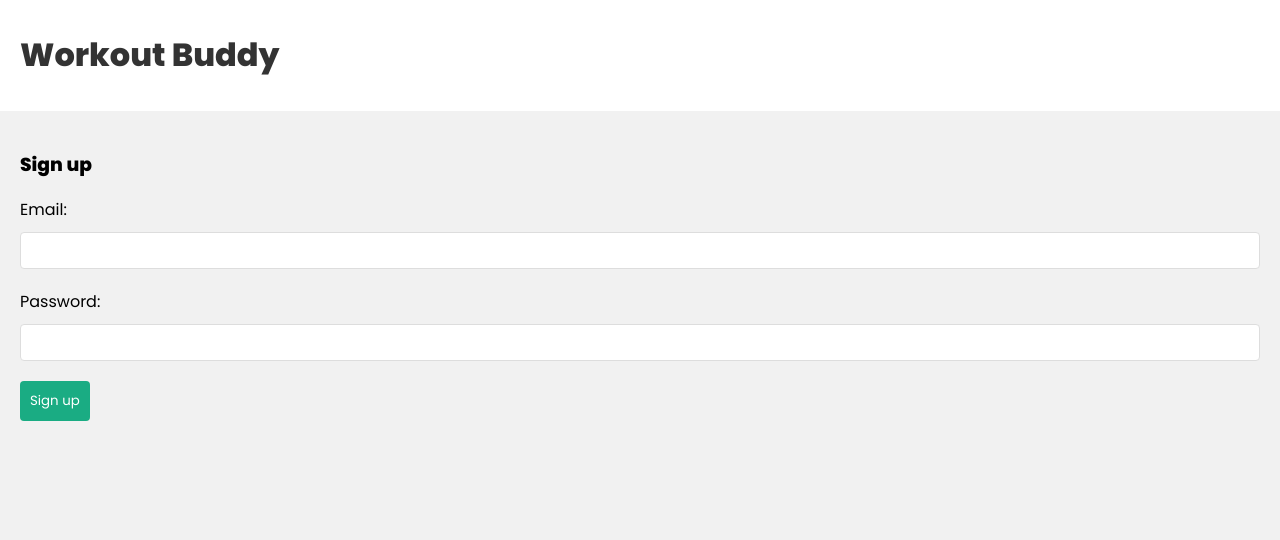
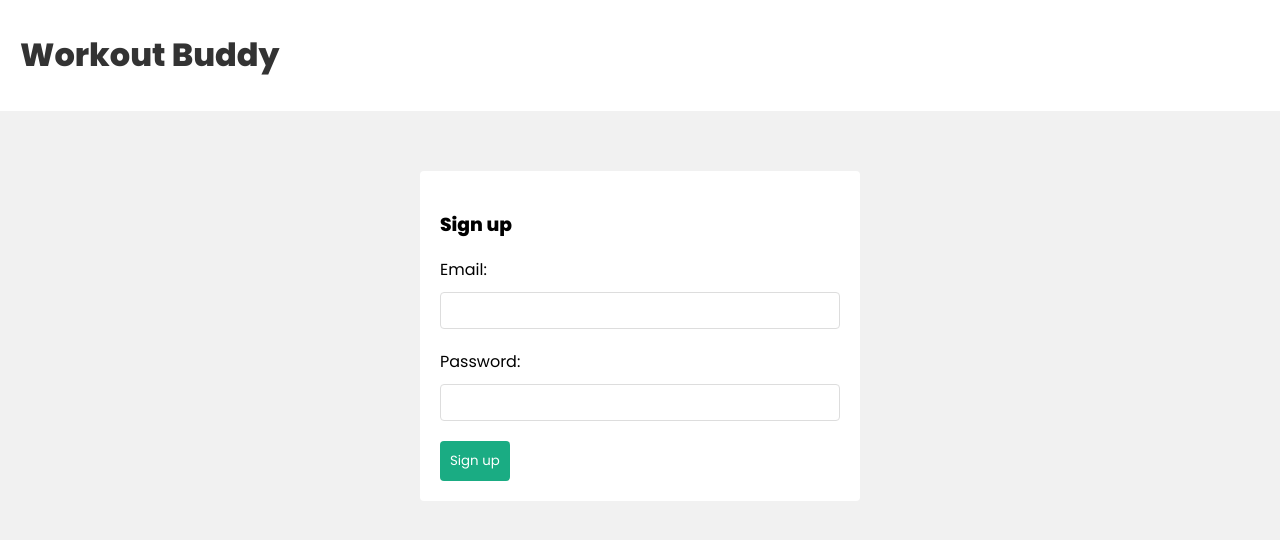
Before and after one commit to RichGod93/MERN-Stack-Project, a React (Create React App) app in the folder frontend/: page /signup in a window 1280 px wide. Shown: the top 540 px of the page. Built offline with nearby package versions, Linux system fonts and the light colour scheme.

Commit message:
navbar and form styles

```diff
--- a/frontend/src/index.css
+++ b/frontend/src/index.css
@@ -101,3 +101,21 @@
 input.error {
   border: 1px solid var(--error);
 }
+
+/* navbar */
+nav {
+  display: flex;
+  align-items: center;
+}
+nav a {
+  margin-left: 10px;
+}
+/* auth forms */
+form.signup,
+form.login {
+  max-width: 400px;
+  margin: 40px auto;
+  padding: 20px;
+  background: #fff;
+  border-radius: 4px;
+}
```
